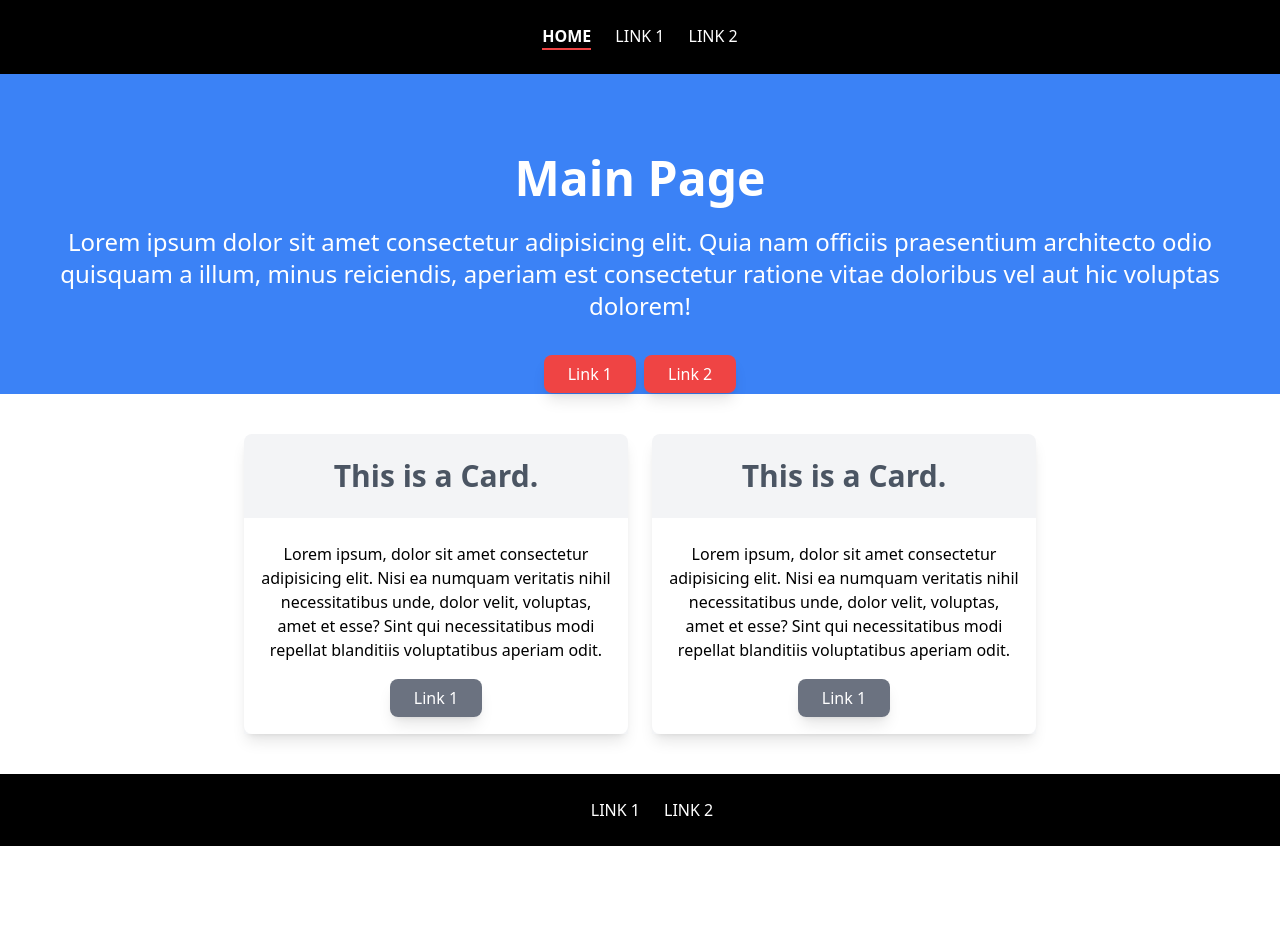
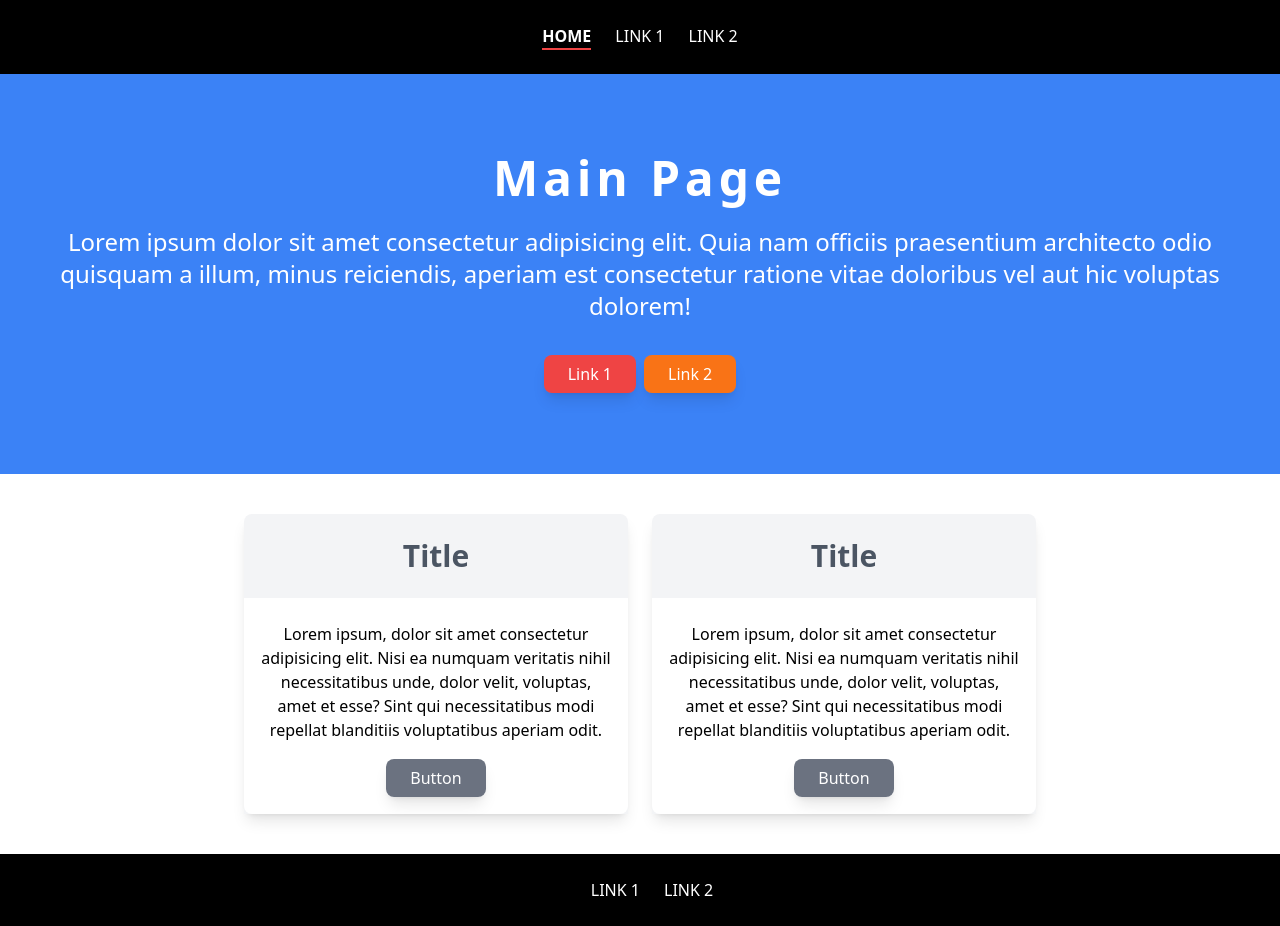
Before and after one commit to OnelioViera/test-next-app-v4, a Next.js app: page / in a window 1280 px wide. Before the commit the page ends 846 px from the top, so only its background shows below. Built offline with nearby package versions, Linux system fonts and the light colour scheme.

Commit message:
style: Update Card component import in page.tsx

```diff
--- a/app/page.tsx
+++ b/app/page.tsx
@@ -1,4 +1,4 @@
-import Card from "@/components/Card";
+import Card from "@/components/MainCard";
 import Header from "@/components/Header";
 
 
--- a/components/Header.tsx
+++ b/components/Header.tsx
@@ -5,8 +5,8 @@ const Header = () => {
     <>
       <div className="container max-w-none text-center">
         <div className="bg-blue-500 py-16 px-10 lg:py-20 lg:px-10 md:py-20 md:px-10">
-          <div className=" lg:max-h-40 md:max-h-40">
-            <h1 className="text-3xl lg:text-5xl md:text-white md:text-4xl text-white font-bold text-center">Main Page</h1>
+          <div className=" lg:max-h-60 md:max-h-40">
+            <h1 className="text-3xl tracking-widest lg:text-5xl md:text-white md:text-4xl text-white font-bold text-center">Main Page</h1>
             <div className="container mx-auto">
               <p className="text-md lg:text-2xl md:text-xl text-center text-white mt-6">Lorem ipsum dolor sit amet consectetur adipisicing elit. Quia nam officiis praesentium architecto odio quisquam a illum, minus reiciendis, aperiam est consectetur ratione vitae doloribus vel aut hic voluptas dolorem!</p>
               </div>
@@ -15,7 +15,7 @@ const Header = () => {
               <Link href="/link_1" className="bg-red-500 hover:bg-red-600 hover:font-bold shadow-lg text-white py-2 px-6 rounded-lg">Link 1</Link>
             </button>
             <button className="my-10">
-              <Link href="/link_2" className="bg-red-500 hover:bg-red-600 hover:font-bold shadow-lg text-white py-2 px-6 rounded-lg">Link 2</Link>
+              <Link href="/link_2" className="bg-orange-500 hover:bg-orange-600 hover:font-bold shadow-lg text-white py-2 px-6 rounded-lg">Link 2</Link>
               </button>
               </div>
           </div>
--- a/components/Card.tsx
+++ b/components/MainCard.tsx
@@ -1,13 +1,17 @@
-const Card = () => {
+import Link from "next/link";
+
+const Card = ({ MainCard }) => {
   return (
     <>
       <div className="bg-gray-100 max-w-96 rounded-t-lg shadow-lg">
-        <h1 className="text-3xl text-gray-600 font-semibold text-center py-6">This is a Card.</h1>
+        <h1 className="text-3xl text-gray-600 font-semibold text-center py-6">Title</h1>
       <div className="bg-white py-6 px-4 rounded-b-lg text-center">
           <p>Lorem ipsum, dolor sit amet consectetur adipisicing elit. Nisi ea numquam veritatis nihil necessitatibus unde, dolor velit, voluptas, amet et esse? Sint qui necessitatibus modi repellat blanditiis voluptatibus aperiam odit.</p>
-          <button className="mt-6">
-          <a href="#" className="bg-gray-500 hover:bg-gray-600 hover:font-bold shadow-lg text-white py-2 px-6 rounded-lg">Link 1</a>
-        </button>
+          <div className="mt-6">
+          <Link href="#" className="bg-gray-500 hover:bg-gray-600 hover:font-bold shadow-lg text-white py-2 px-6 rounded-lg">
+          Button
+            </Link>
+            </div>
         </div>
 
       </div>
```
